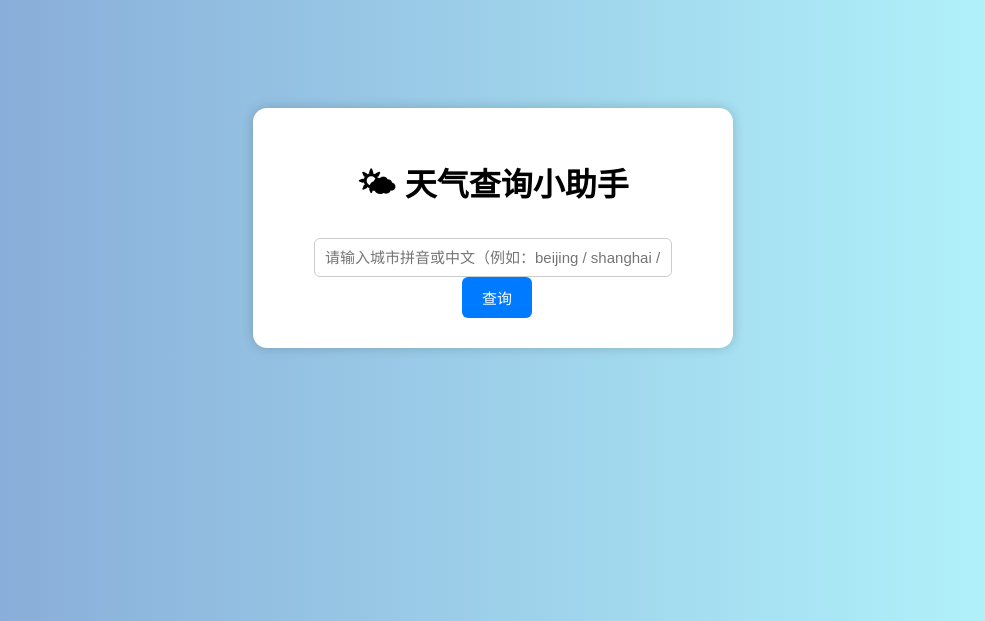
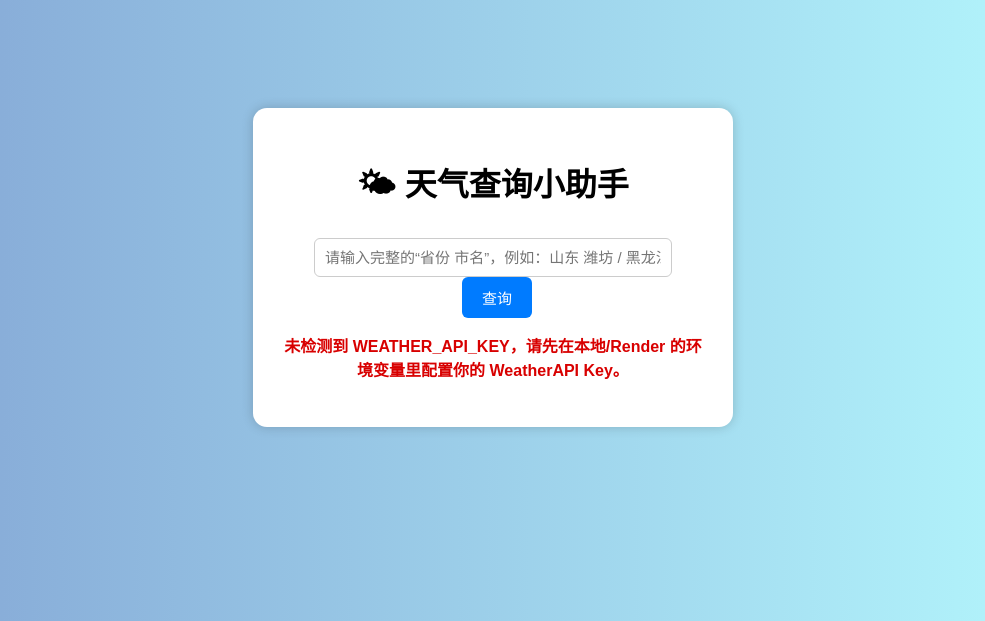
Before and after one commit to regard68/weather_app, a Flask app: page / in a window 1280 px wide. Shown: the top 621 px of the page, without its empty margins (147-1132 px from the left). Run offline with Flask 3, Linux system fonts and the light colour scheme.

Commit message:
update index.html to support Chinese province-city input

```diff
--- a/app.py
+++ b/app.py
@@ -3,8 +3,8 @@
 
 app = Flask(__name__)
 
-# 优先用环境变量（更安全），没有就用占位符字符串
-API_KEY = os.getenv("WEATHER_API_KEY", "YOUR_API_KEY")
+# 更安全：优先用环境变量（Render/本地都可设置）
+API_KEY = os.getenv("1fbb55865e75465eb58110159252310", "").strip()
 HEADERS = {"User-Agent": "Mozilla/5.0"}
 
 # 英文省份/直辖市 -> 中文
@@ -20,6 +20,7 @@
     "Hong Kong": "香港", "Macau": "澳门", "Taiwan": "台湾",
 }
 COUNTRY_CN = {"China": "中国", "中国": "中国"}
+MUNICIPALITIES = {"北京", "天津", "上海", "重庆"}
 
 def to_cn_region(region_en: str) -> str:
     return REGION_CN.get(region_en, region_en or "")
@@ -27,101 +28,108 @@
 def to_cn_country(country: str) -> str:
     return COUNTRY_CN.get(country, country or "")
 
-# 一些“拼音 → 英文城市名”的兜底映射（不全，常见特例先覆盖）
-PINYIN_TO_EN = {
-    "haerbin": "Harbin",          # 哈尔滨
-    "xian": "Xi'an",              # 西安
-    "urumqi": "Ürümqi",           # 乌鲁木齐（英文常用 Urumqi/Ürümqi）
-    "wulumuqi": "Ürümqi",
-    "huhehaote": "Hohhot",        # 呼和浩特
-    "guiyang": "Guiyang",
-    "guangzhou": "Guangzhou",
-    "hangzhou": "Hangzhou",
-    "nanjing": "Nanjing",
-    "shenyang": "Shenyang",
-    "changchun": "Changchun",
-    "changsha": "Changsha",
-    "chengdu": "Chengdu",
-    "chongqing": "Chongqing",
-    "beijing": "Beijing",
-    "tianjin": "Tianjin",
-    "shanghai": "Shanghai",
-    "xuzhou": "Xuzhou",
-    "weifang": "Weifang",
-    "qingdao": "Qingdao",
-    "jinan": "Jinan",
-    "wuhan": "Wuhan",
-    "zhengzhou": "Zhengzhou",
-    "taiyuan": "Taiyuan",
-    "xining": "Xining",
-    "ningbo": "Ningbo",
-    "kunming": "Kunming",
-    "lanzhou": "Lanzhou",
-    "baotou": "Baotou",
-    "fuzhou": "Fuzhou",
-    "xiamen": "Xiamen",
-    "haikou": "Haikou",
-    "sanya": "Sanya",
-}
-
-def normalize_query(raw: str) -> str:
-    """把用户输入规范化：
-       - 如果是纯拼音(a-z/空格/连字符)，尝试做特例映射，否则直接用原拼音
-       - 一律在查询时加上 'China' 以限定在中国
-    """
-    s = (raw or "").strip()
+def norm_cn(s: str) -> str:
+    """中文规范化：去掉后缀及空白，统一小写（对中文仅影响英文字母部分）"""
     if not s:
         return ""
+    s = s.strip().lower()
+    for suf in ["省", "市", "地区", "盟", "区", "县", "自治州", "自治区", "特别行政区"]:
+        s = s.replace(suf, "")
+    s = s.replace(" ", "")
+    return s
 
-    # 纯英文/拼音？
-    if re.fullmatch(r"[a-zA-Z\s\-'.]+", s):
-        key = s.lower().replace(" ", "").replace("-", "")
-        # 特例映射（如 haerbin -> Harbin）
-        if key in PINYIN_TO_EN:
-            return PINYIN_TO_EN[key] + ", China"
-        # 有些需要加撇或大小写的：尝试几种常见变体
-        if key == "xian":
-            return "Xi'an, China"
-        # 默认直接用原始输入（WeatherAPI 对常见城市英文/拼音较友好）
-        return s + ", China"
+def parse_input(s: str):
+    """要求输入：省份+市名（直辖市：北京 北京）。支持空格/全角空格/逗号/顿号分隔。"""
+    s = (s or "").strip()
+    if not s:
+        return None, None
+    parts = re.split(r"[,\s，、]+", s)
+    if len(parts) < 2:
+        return None, None
+    prov, city = parts[0], parts[1]
+    return prov, city
 
-    # 含有中文就直接原样 + China 限定
-    return s + ", China"
+def pick_city_in_china(prov_in: str, city_in: str, candidates: list):
+    """在 WeatherAPI search.json 返回的候选中：
+       1) 仅保留中国
+       2) 先做省份+市名强匹配（中文）
+       3) 不行再按省份优先、市名包含兜底
+    """
+    prov_n = norm_cn(prov_in)
+    city_n = norm_cn(city_in)
+
+    cn_list = [c for c in candidates if c.get("country") in ("China", "中国")]
+    if not cn_list:
+        return None
+
+    def region_cn(c):  # 候选的英文省份翻译成中文便于匹配
+        return to_cn_region(c.get("region", ""))
+
+    # 强匹配：省包含 & 市名相等或包含
+    strong = [
+        c for c in cn_list
+        if prov_n in norm_cn(region_cn(c)) and
+           (norm_cn(c["name"]) == city_n or city_n in norm_cn(c["name"]))
+    ]
+    if strong:
+        return strong[0]
+
+    # 次匹配：省能对上时，优先选择省级/市级更像“省/市/自治区”的候选
+    by_prov = [c for c in cn_list if prov_n in norm_cn(region_cn(c))]
+    if by_prov:
+        def score(c):
+            r = region_cn(c)
+            if any(k in r for k in ("省", "自治区", "特别行政区")): return 3
+            if "市" in r: return 2
+            return 1
+        by_prov.sort(key=score, reverse=True)
+        return by_prov[0]
+
+    # 兜底：只要市名近似 + 在中国
+    by_city = [c for c in cn_list if city_n in norm_cn(c["name"])]
+    if by_city:
+        return by_city[0]
+
+    return cn_list[0]  # 最后兜底
 
 @app.route("/", methods=["GET", "POST"])
 def index():
+    hint = "请输入“省份 市名”，例如：山东 潍坊 / 黑龙江 哈尔滨 / 北京 北京"
     weather = None
-    hint = "请输入城市拼音（或中文），例如：beijing / shanghai / weifang / haerbin / 西安 / 潍坊"
+
+    # 没有配置 API Key 的友好提示
+    if not API_KEY:
+        weather = {"error": "未检测到 WEATHER_API_KEY，请先在本地/Render 的环境变量里配置你的 WeatherAPI Key。"}
+        return render_template("index.html", weather=weather, hint=hint)
 
     if request.method == "POST":
         raw = request.form.get("city", "").strip()
-        q = normalize_query(raw)
+        prov_in, city_in = parse_input(raw)
 
-        if not q:
+        if not prov_in or not city_in:
             weather = {"error": hint}
         else:
             try:
-                # 1) search：限定在 China（normalize_query 已加 , China）
+                # 先按“市名”搜索，再结合“省份”筛选
                 s_url = "https://api.weatherapi.com/v1/search.json"
-                resp = requests.get(s_url, params={"key": API_KEY, "q": q}, headers=HEADERS, timeout=10)
+                resp = requests.get(s_url, params={"key": API_KEY, "q": city_in},
+                                    headers=HEADERS, timeout=10)
                 items = resp.json()
+
                 if not isinstance(items, list) or not items:
                     weather = {"error": f"未找到：{raw}。{hint}"}
                 else:
-                    # 只取 country 为 China 的第一个
-                    pick = next((c for c in items if c.get("country") in ("China", "中国")), None)
+                    pick = pick_city_in_china(prov_in, city_in, items)
                     if not pick:
                         weather = {"error": f"未匹配到中国境内城市：{raw}。{hint}"}
                     else:
-                        # 2) 用挑中的城市查实时天气
+                        # 用挑中的城市再查实时天气
                         n_url = "https://api.weatherapi.com/v1/current.json"
-                        r2 = requests.get(
-                            n_url,
+                        r2 = requests.get(n_url,
                             params={"key": API_KEY, "q": pick["name"], "lang": "zh", "aqi": "no"},
-                            headers=HEADERS,
-                            timeout=10,
-                        )
+                            headers=HEADERS, timeout=10)
                         data = r2.json()
+
                         if "current" not in data:
                             msg = data.get("error", {}).get("message", "查询失败，请稍后重试。")
                             weather = {"error": msg}
@@ -129,6 +137,7 @@
                             cur = data["current"]
                             prov_cn = to_cn_region(pick.get("region", ""))
                             country_cn = to_cn_country(pick.get("country", ""))
+
                             weather = {
                                 "city": f"{prov_cn} {pick['name']} {country_cn}".strip(),
                                 "temp": cur.get("temp_c"),
--- a/templates/index.html
+++ b/templates/index.html
@@ -13,7 +13,7 @@
       <input
         type="text"
         name="city"
-        placeholder="请输入城市拼音或中文（例如：beijing / shanghai / 西安）"
+        placeholder="请输入完整的“省份 市名”，例如：山东 潍坊 / 黑龙江 哈尔滨 / 北京 北京"
         value="{{ request.form.get('city','') }}"
         required
       />
```
Also changed, not shown: 1 other file.
